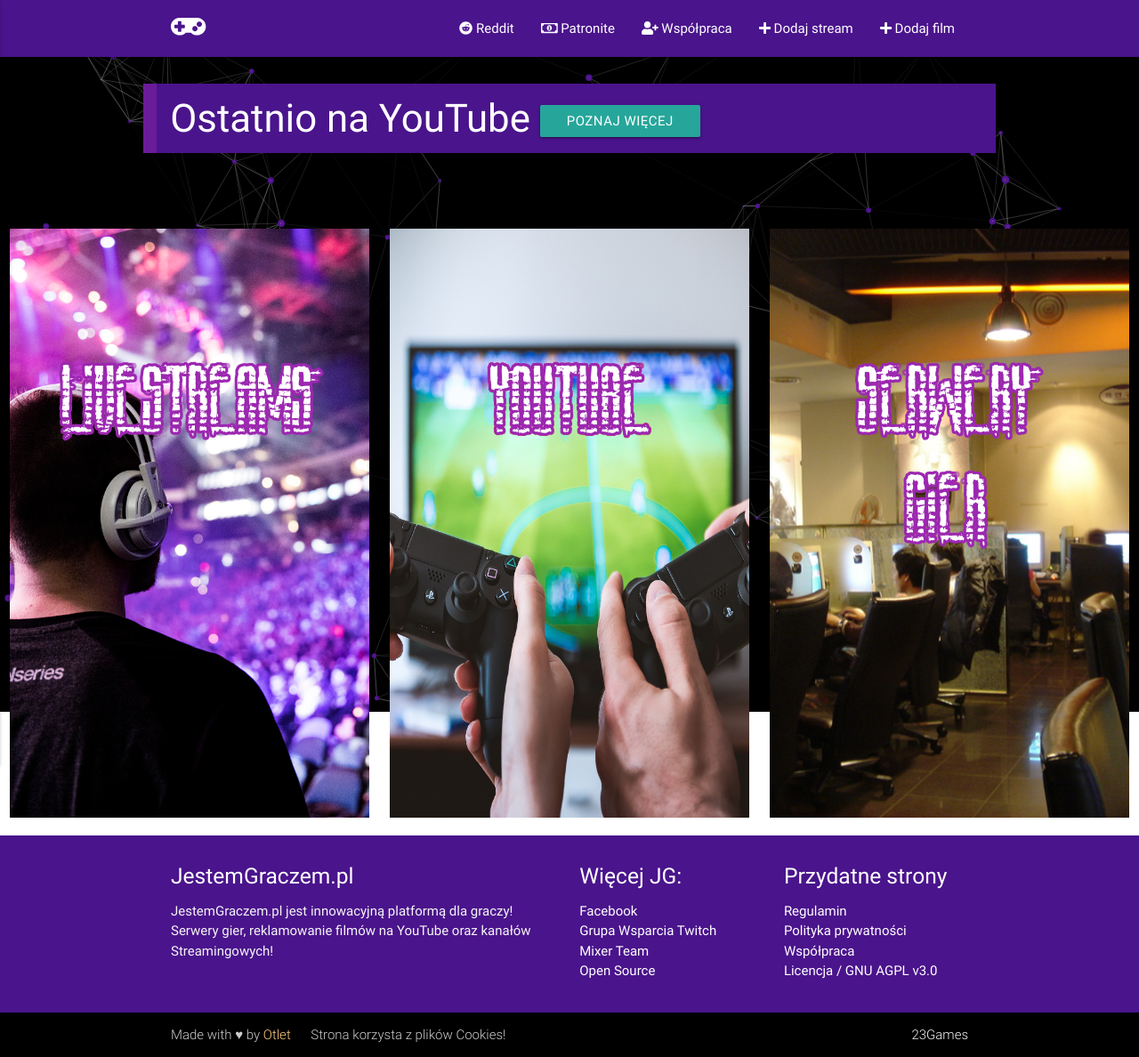
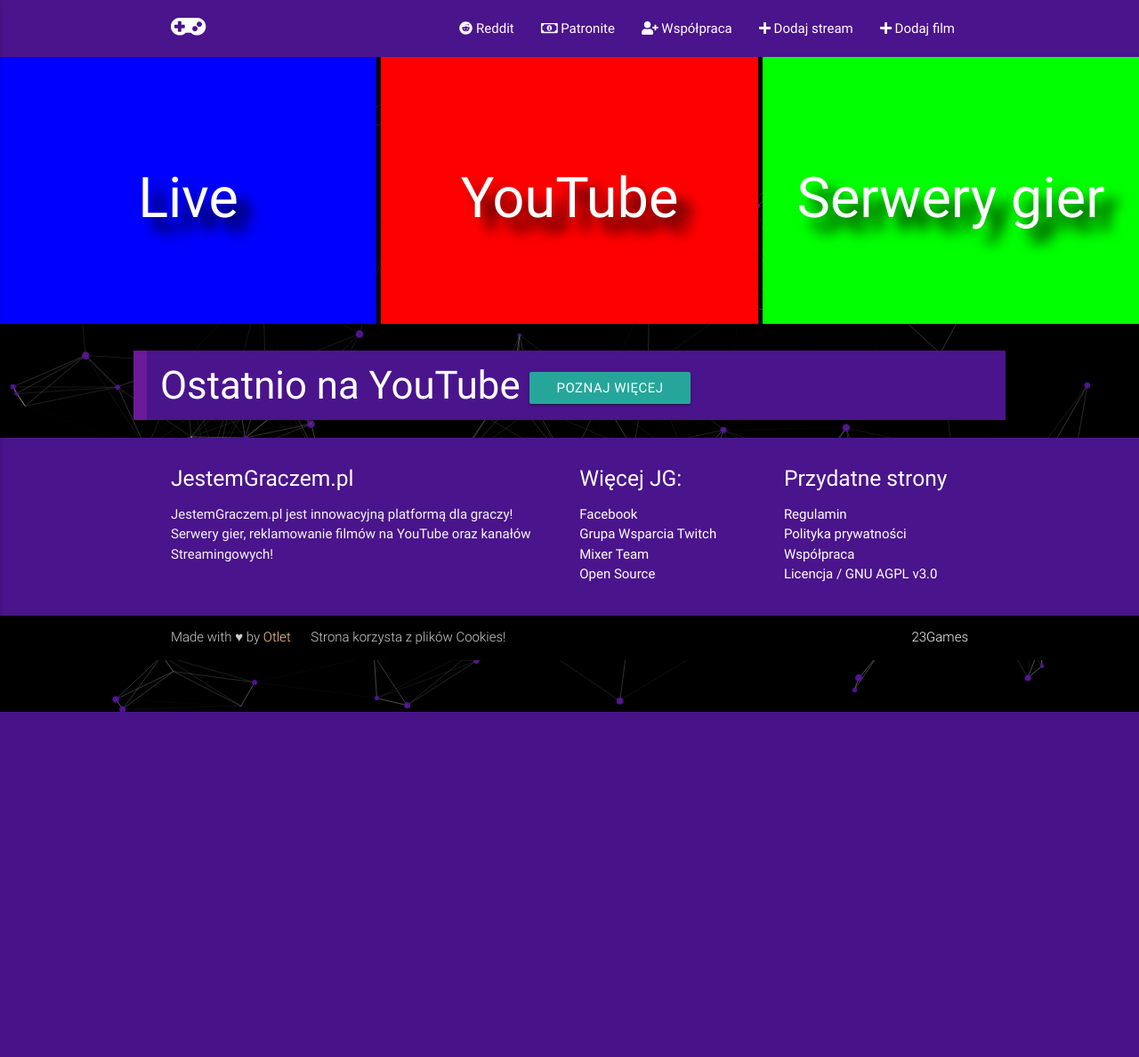
Before and after one commit to PanOtlet/JestemGraczem.pl, a Django app: page / in a window 1280 px wide. Shown: the whole page at 89% size. After the commit the page ends 800 px from the top, so only its background shows below. Run offline with Django 3.2, Linux system fonts and the light colour scheme; data that the repository does not hold is empty; parts of the project's set-up code (start-up, migrations or seed data) failed here and were passed over; some libraries are stand-ins or nearby versions.

Commit message:
Much changes

```diff
--- a/service/views.py
+++ b/service/views.py
@@ -9,9 +9,9 @@ from .models import GamesServersList
 
 
 def index(request):
-    yt = YouTube.objects.filter(accepted=True).order_by('-id')[:3]
+    yt = YouTube.objects.filter(accepted=True).order_by('-id')[:4]
     pprint(yt)
-    return render(request, 'service/index.html', {
+    return render(request, 'service/index_kwicks.html', {
         'youtube': yt
     })
 
--- a/templates/base.html
+++ b/templates/base.html
@@ -108,9 +108,11 @@
         </ul>
     </div>
 </nav>
+{% block body %}
 <main>
     {% block main %}{% endblock %}
 </main>
+{% endblock %}
 <footer class="page-footer purple darken-4">
     <div class="container">
         <div class="row">
--- a/templates/service/index.html
+++ b/templates/service/index.html
@@ -10,7 +10,8 @@
             <div class="col m12">
                 <div id="youtube" class="row">
                     <h3 class="section-stream">
-                        Ostatnio na YouTube <a href="{% url 'youtube' %}" class="waves-effect waves-light btn">Poznaj więcej</a>
+                        Ostatnio na YouTube <a href="{% url 'youtube' %}" class="waves-effect waves-light btn">Poznaj
+                        więcej</a>
                     </h3>
                     {% for video in youtube %}
                         <div class="col s12 m4">
@@ -30,23 +31,52 @@
             </div>
         </div>
     </div>
+    {#    <div class="container-fluid">#}
+    {#        <div class="row">#}
+    {#            <div class="col m4">#}
+    {#                <a href="{% url 'livestreams' %}">#}
+    {#                    <img class="responsive-img hoverable" src="{% static 'img/livestreams_menu.png' %}">#}
+    {#                </a>#}
+    {#            </div>#}
+    {#            <div class="col m4">#}
+    {#                <a href="{% url 'youtube' %}">#}
+    {#                    <img class="responsive-img hoverable" src="{% static 'img/youtube_menu.png' %}">#}
+    {#                </a>#}
+    {#            </div>#}
+    {#            <div class="col m4">#}
+    {#                <a href="{% url 'gameservers' %}">#}
+    {#                    <img class="responsive-img hoverable" src="{% static 'img/serwery_menu.png' %}">#}
+    {#                </a>#}
+    {#            </div>#}
+    {#        </div>#}
+    {#    </div>#}
     <div class="container-fluid">
         <div class="row">
-            <div class="col m4">
-                <a href="{% url 'livestreams' %}">
-                    <img class="responsive-img hoverable" src="{% static 'img/livestreams_menu.png' %}">
-                </a>
-            </div>
-            <div class="col m4">
-                <a href="{% url 'youtube' %}">
-                    <img class="responsive-img hoverable" src="{% static 'img/youtube_menu.png' %}">
-                </a>
-            </div>
-            <div class="col m4">
-                <a href="{% url 'gameservers' %}">
+            <ul class='kwicks kwicks-horizontal'>
+                <li id='panel-1'>
                     <img class="responsive-img hoverable" src="{% static 'img/serwery_menu.png' %}">
-                </a>
-            </div>
+                </li>
+                <li id='panel-2'>
+                    <img class="responsive-img hoverable" src="{% static 'img/serwery_menu.png' %}">
+                </li>
+                <li id='panel-2'>
+                    <img class="responsive-img hoverable" src="{% static 'img/serwery_menu.png' %}">
+                </li>
+            </ul>
         </div>
     </div>
 {% endblock %}
+
+{% block javascripts %}
+    <link rel='stylesheet' type='text/css' href='{% static 'css/jquery.kwicks.min.css' %}'/>
+    <script src='{% static 'js/jquery.kwicks.min.js' %}' type='text/javascript'></script>
+
+    <script type='text/javascript'>
+        $().ready(function () {
+            $('.kwicks').kwicks({
+                maxSize: '75%',
+                behavior: 'menu'
+            });
+        });
+    </script>
+{% endblock %}
--- /dev/null
+++ b/templates/service/index_kwicks.html
@@ -0,0 +1,113 @@
+{% extends 'base.html' %}
+{% load static %}
+
+{% block title %}Strona główna{% endblock %}
+
+{% block body %}
+    <div class="container-fluid">
+        <ul class='kwicks kwicks-horizontal'>
+            <li id='panel-1'>
+                <h1>Live</h1>
+            </li>
+            <li id='panel-2'>
+                <h1>YouTube</h1>
+            </li>
+            <li id='panel-3'>
+                <h1>Serwery gier</h1>
+            </li>
+        </ul>
+        <div id="youtube" class="row">
+            <h3 class="section-stream">
+                Ostatnio na YouTube <a href="{% url 'youtube' %}" class="waves-effect waves-light btn">Poznaj
+                więcej</a>
+            </h3>
+            {% for video in youtube %}
+                <div class="col m3 s12" style="padding: 0">
+                    <a href="https://youtube.com/watch?v={{ video.video_id }}">
+                        <img src="https://img.youtube.com/vi/{{ video.video_id }}/maxresdefault.jpg"
+                             class="responsive-img">
+                    </a>
+                </div>
+            {% endfor %}
+        </div>
+    </div>
+{% endblock %}
+
+{% block javascripts %}
+
+    <link rel='stylesheet' type='text/css' href='{% static 'css/jquery.kwicks.min.css' %}'/>
+    <script src='{% static 'js/jquery.kwicks.min.js' %}' type='text/javascript'></script>
+
+    <style>
+        .kwicks {
+            height: 20rem;
+        }
+
+        .kwicks > li {
+            height: 20rem;
+            cursor: pointer;
+        }
+
+        .kwicks > li > h1 {
+            position: relative;
+            text-align: center;
+            top: 40%;
+            transform: translateY(-40%);
+            -webkit-transform: translateY(-40%);
+            -ms-transform: translateY(-40%);
+            color: #FFFFFF;
+            text-shadow: #000000 1rem 1rem 1rem;
+        }
+
+        #panel-1 {
+            background-color: #0000FF;
+        }
+
+        #panel-2 {
+            background-color: #FF0000;
+        }
+
+        #panel-3 {
+            background-color: #00FF00;
+        }
+
+        #panel-4 {
+            background-color: #bf7cc7;
+        }
+    </style>
+
+    <script type='text/javascript'>
+        $(function () {
+            let $container = $('.kwicks').kwicks({
+                maxSize: '50%',
+                behavior: 'menu',
+                selectOnClick: false
+            });
+
+            $("#panel-1").on("click", function (event) {
+                window.location.replace("{% url 'livestreams' %}");
+                event.preventDefault();
+            });
+            $("#panel-2").on("click", function (event) {
+                window.location.replace("{% url 'youtube' %}");
+                event.preventDefault();
+            });
+            $("#panel-3").on("click", function (event) {
+                window.location.replace("{% url 'gameservers' %}");
+                event.preventDefault();
+            });
+
+            $container.on('expand.kwicks', function (e, data) {
+                let newColor;
+                if (data.expanded) {
+                    newColor = $(data.expanded).css('color');
+                } else {
+                    newColor = '#666666';
+                }
+                $container.css({
+                    'color': newColor,
+                });
+            });
+        });
+    </script>
+{% endblock %}
```
Also changed, not shown: static/css/jquery.kwicks.min.css (added, +9 -0 lines), templates/service/iframe.html (added, +8 -0 lines), static/css/style.css (line endings or trailing spaces), static/js/jquery.kwicks.min.js (added).
